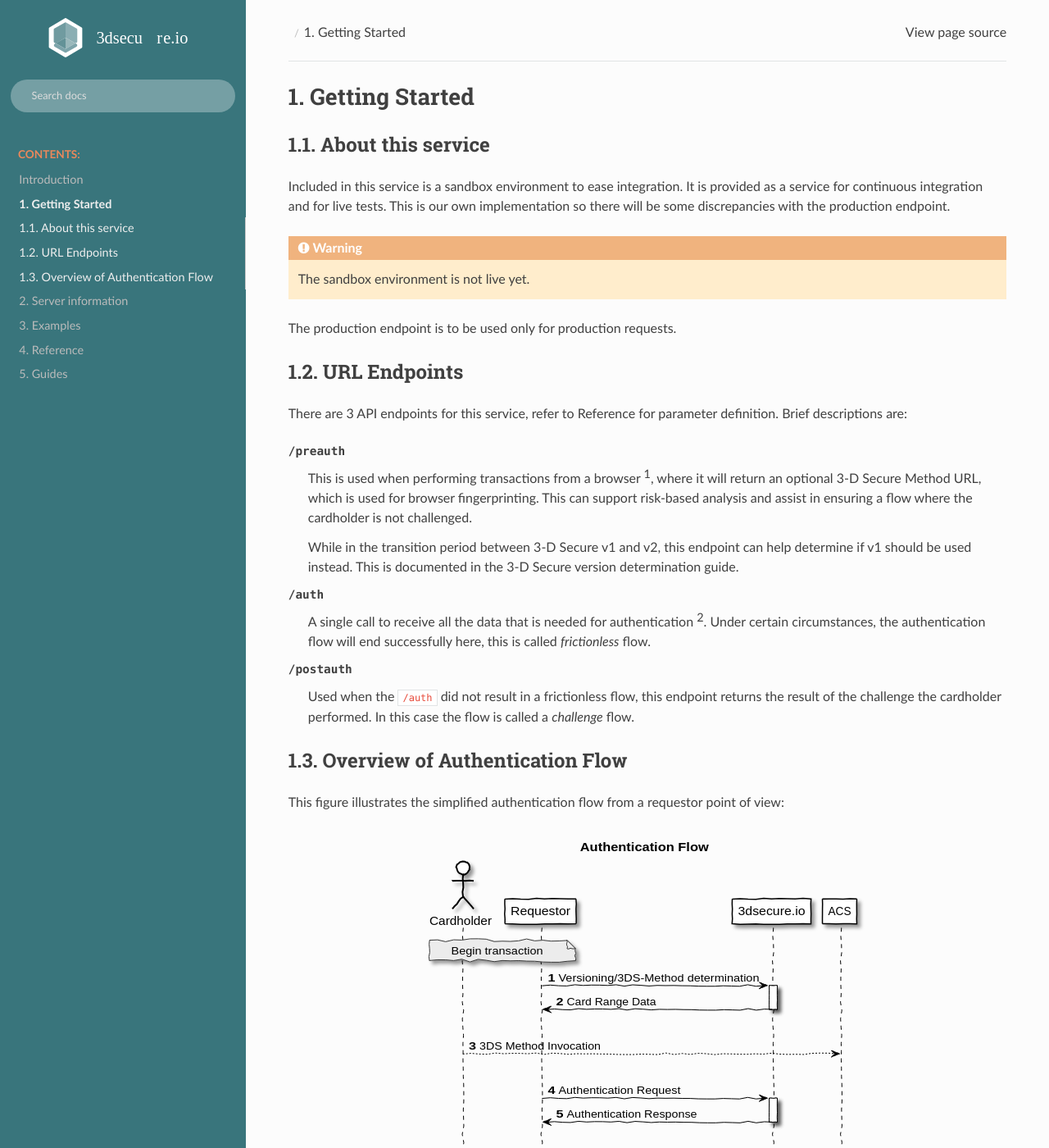
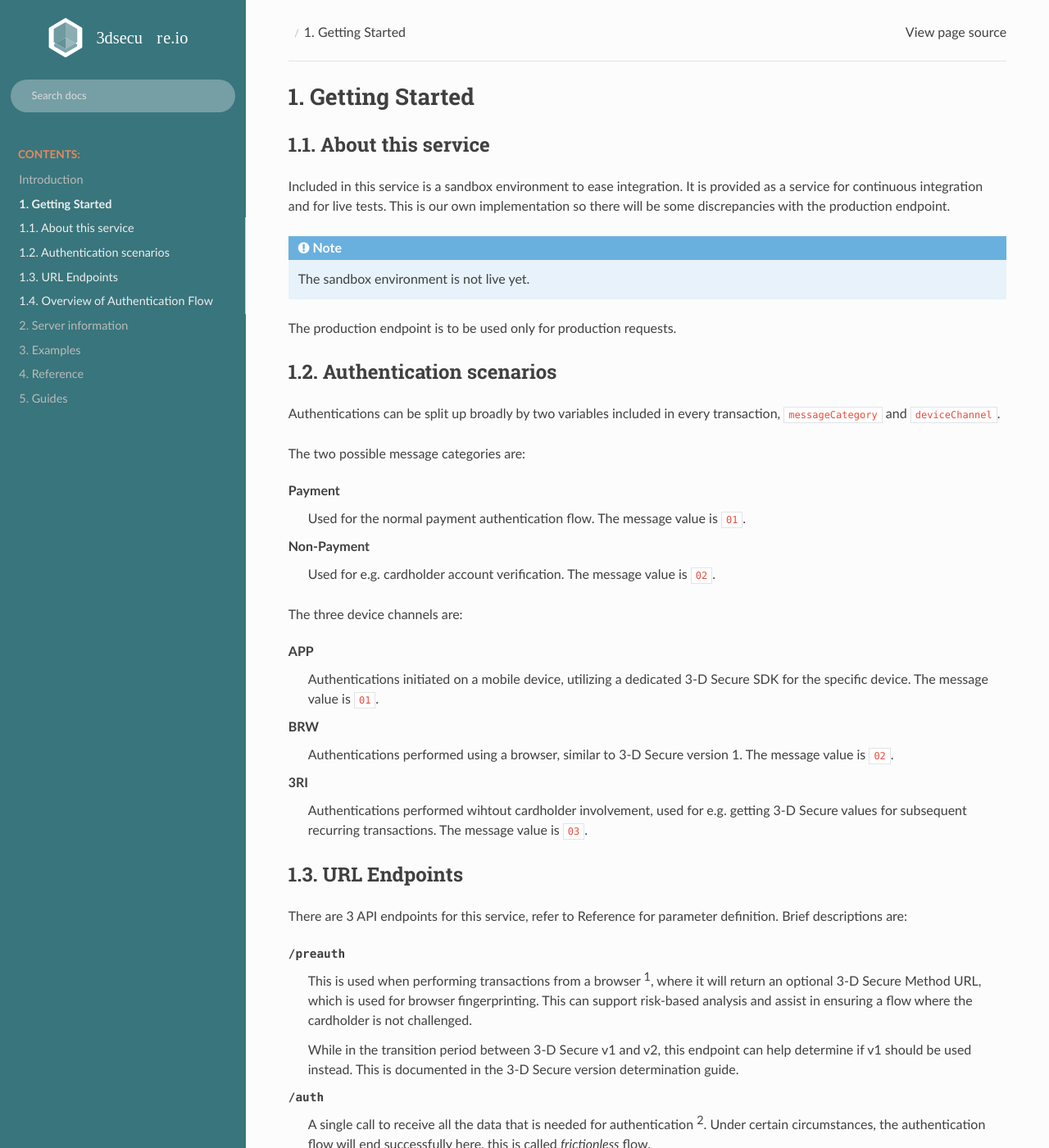
Before and after one commit to clearhaus/3DSv2-api-documentation, a Sphinx documentation site: the page built from source/getting-started.rst, in a window 1280 px wide and 1400 px high. Shown: the whole window at 82% size. Built offline with Sphinx 7.4.7 and the Read the Docs theme 2.0.0, drawn with Linux system fonts in a browser that asks for light colours.

Commit message:
Add scenario description.

```diff
--- a/source/getting-started.rst
+++ b/source/getting-started.rst
@@ -12,11 +12,43 @@ provided as a service for continuous integration and for live tests.
 This is our own implementation so there will be some discrepancies with the
 production endpoint.
 
-.. warning::
+.. note::
   The sandbox environment is not live yet.
 
 
 The production endpoint is to be used only for production requests.
+
+Authentication scenarios
+========================
+
+Authentications can be split up broadly by two variables included in every
+transaction, ``messageCategory`` and ``deviceChannel``.
+
+The two possible message categories are:
+
+Payment
+  Used for the normal payment authentication flow.
+  The message value is ``01``.
+
+Non-Payment
+  Used for e.g. cardholder account verification.
+  The message value is ``02``.
+
+The three device channels are:
+
+APP
+  Authentications initiated on a mobile device, utilizing a dedicated 3-D
+  Secure SDK for the specific device.
+  The message value is ``01``.
+
+BRW
+  Authentications performed using a browser, similar to 3-D Secure version 1.
+  The message value is ``02``.
+
+3RI
+  Authentications performed wihtout cardholder involvement, used for e.g.
+  getting 3-D Secure values for subsequent recurring transactions.
+  The message value is ``03``.
 
 URL Endpoints
 =============
--- a/source/server-information.rst
+++ b/source/server-information.rst
@@ -13,7 +13,7 @@ Connecting to the server
 | Production   | https://service.3dsecure.io         |
 +--------------+-------------------------------------+
 
-.. warning::
+.. note::
   The sandbox environment is not live yet.
 
 Supported card schemes
```
